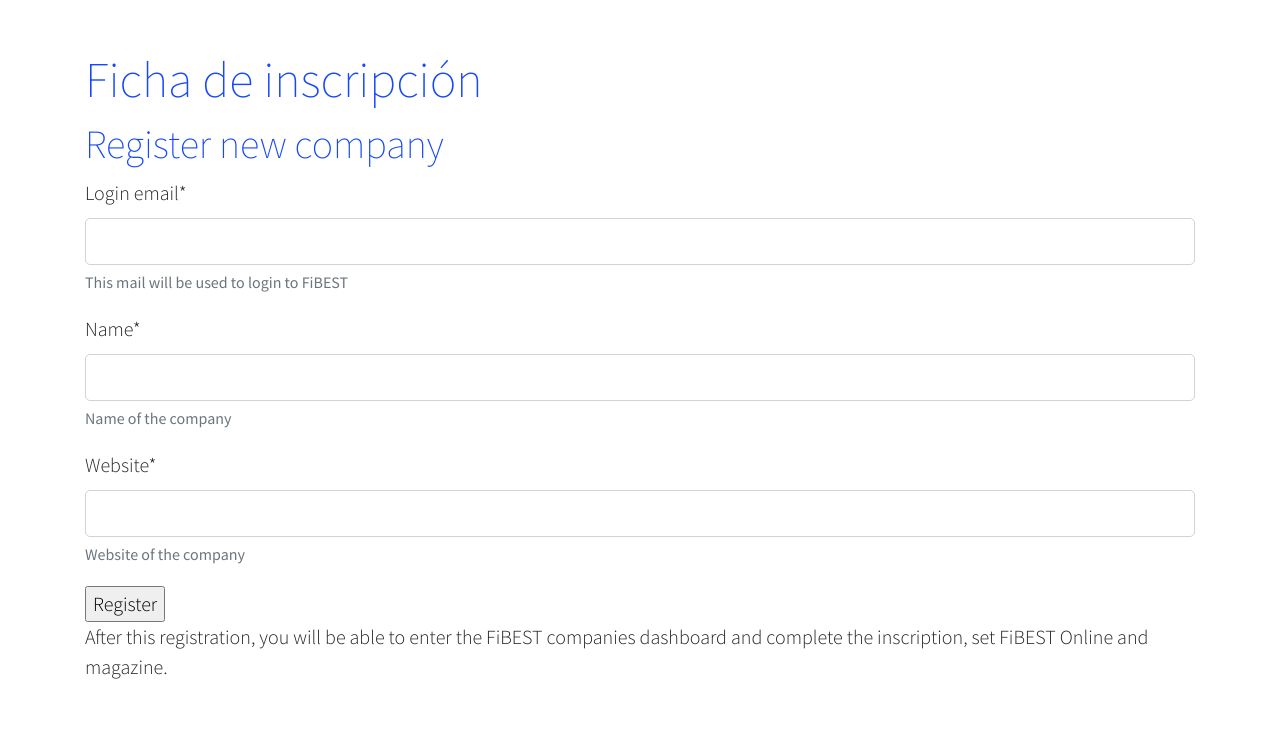
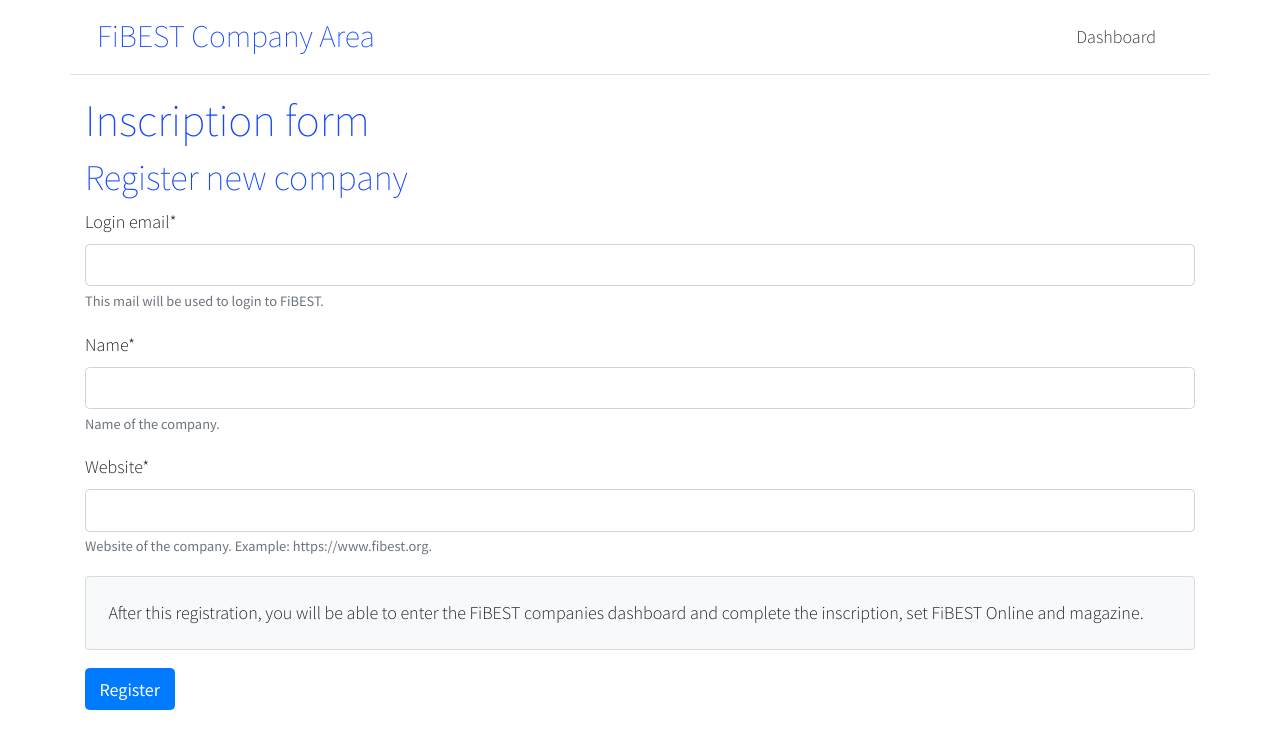
Before and after one commit to LBGValladolid/fibest, a Django app: page /inscription/ in a window 1280 px wide. Shown: the top 754 px of the page. Run offline with Django 3.2, Linux system fonts and the light colour scheme; some libraries are stand-ins or nearby versions.

Commit message:
Más formato añadido.

```diff
--- a/fibest/models/company.py
+++ b/fibest/models/company.py
@@ -3,18 +3,18 @@ from django.db import models
 class Company(models.Model):
     login = models.EmailField(
         "Login email",
-        help_text="This mail will be used to login to FiBEST"
+        help_text="This mail will be used to login to FiBEST."
     )
     login_code = models.CharField(max_length=15)
 
     name = models.CharField(
         "Name",
         max_length=200,
-        help_text="Name of the company"
+        help_text="Name of the company."
     )
     link = models.URLField(
         "Website",
-        help_text="Website of the company"
+        help_text='Website of the company. Example: https://www.fibest.org.'
     )
 
 class Magazine(models.Model):
--- a/fibest/templates/inscription.html
+++ b/fibest/templates/inscription.html
@@ -11,11 +11,10 @@
             * {
                 font-family: 'Source Sans Pro', sans-serif;
                 font-weight: 300;
-                font-size: 20px;
+                font-size: 18px;
             }
 
             body {
-                padding-top: 2.5rem;
                 padding-bottom: 2.5rem;
             }
 
@@ -26,26 +25,35 @@
         </style>
 
         {% load crispy_forms_tags %}
-
     </head>
     <body>
+        <div class="d-flex flex-column flex-md-row align-items-center p-3 px-md-4 mb-3 bg-white border-bottom box-shadow container">
+            <h3 class="my-0 mr-md-auto ">FiBEST Company Area</h3>
+            <nav class="my-2 my-md-0 mr-md-3">
+                <a class="p-2 text-dark" href="{% url 'dashboard' %}">Dashboard</a>
+            </nav>
+        </div>
+
+
         <section class="container">
-            <h1>Ficha de inscripción</h1>
-            {% if company %}
-            <h2>Editing company {{ company.name }}</h2>
+            <h1>Inscription form</h1>
+            {% if form.instance.name %}
+            <h2>Editing company <span class="font-weight-normal" style="font-size: inherit;">{{ form.instance.name }}</h2>
             <form method="POST">
                 {% csrf_token %}
                 {{ form|crispy }}
-                <input type="submit" value="Save">
+                <button type="submit" class="btn btn-primary">Edit</button>
             </form>
             {% else %}
             <h2>Register new company</h2>
             <form method="POST">
                 {% csrf_token %}
                 {{ form|crispy }}
-                <input type="submit" value="Register">
+
+                <p class="card card-body bg-light">After this registration, you will be able to enter the FiBEST companies dashboard and complete the inscription, set FiBEST Online and magazine.</p>
+                <button type="submit" class="btn btn-primary">Register</button>
             </form>
-            <p>After this registration, you will be able to enter the FiBEST companies dashboard and complete the inscription, set FiBEST Online and magazine.</p>
+
             {% endif %}
         </section>
 
--- a/fibest/views/inscription.py
+++ b/fibest/views/inscription.py
@@ -10,6 +10,11 @@ class CompanyForm(forms.ModelForm):
     class Meta:
         model = Company
         fields = ("login", "name", "link")
+
+        help_texts = {
+            'link': 'Website of the company. Example: https://www.fibest.org.',
+        }
+
 
 def index(request):
     if request.method == "GET":
```
Also changed, not shown: data.db.
